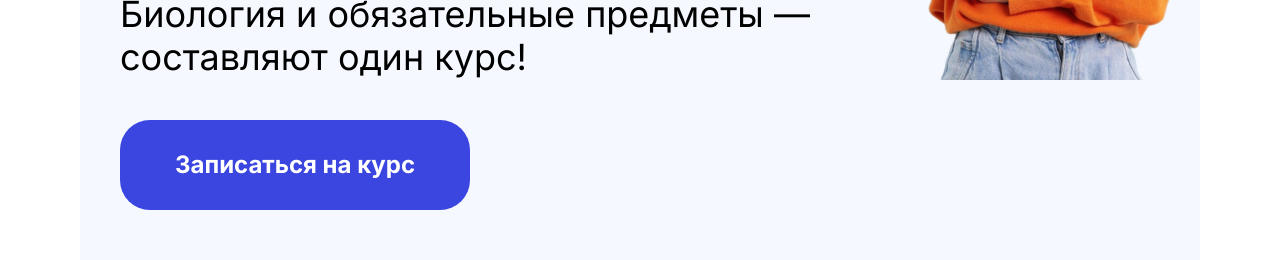
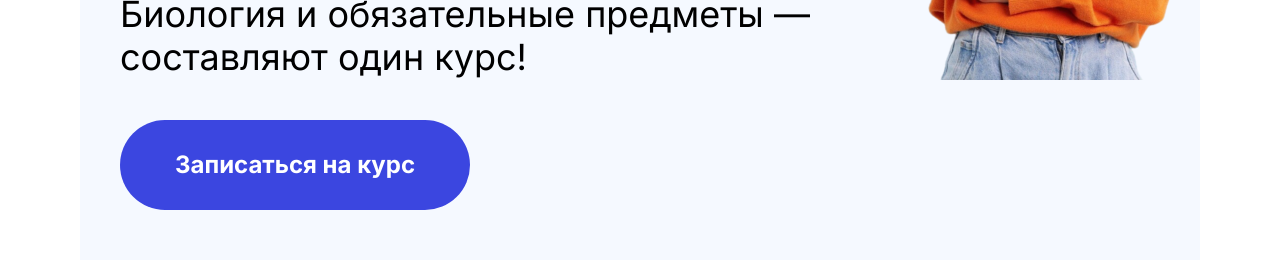
Before and after one commit to narimanjs/ustudy-aida-landing, a React (Vite) app: page / in a window 1280 px wide. Shown: the part 860-1120 px from the top of the page. Built offline with nearby package versions, Linux system fonts and the light colour scheme.

Commit message:
fix: fixed SubjectsSection

```diff
--- a/src/components/IntroSection/IntroSection.module.scss
+++ b/src/components/IntroSection/IntroSection.module.scss
@@ -45,7 +45,7 @@
       font-size: 24px;
       line-height: 29.5px;
       color: white;
-      border-radius: 30px;
+      border-radius: 50px;
       border: none;
       cursor: pointer;
       transition: background-color 0.3s ease;
--- a/src/components/SubjectsSection/SubjectsSection.module.scss
+++ b/src/components/SubjectsSection/SubjectsSection.module.scss
@@ -25,8 +25,8 @@
         font-weight: 500;
         max-width: 1148px;
         text-shadow: 0 0 170px rgba(0, 0, 0, 0.8), 0 0 150px rgba(0, 0, 0, 0.6);
-        text-align: right;
-        padding: 20px;
+        text-align: center;
+        margin-bottom: 25px;
       }
     }
 
```
Also changed, not shown: public/Vector 3.png (added), public/Vector 4.png (added).
